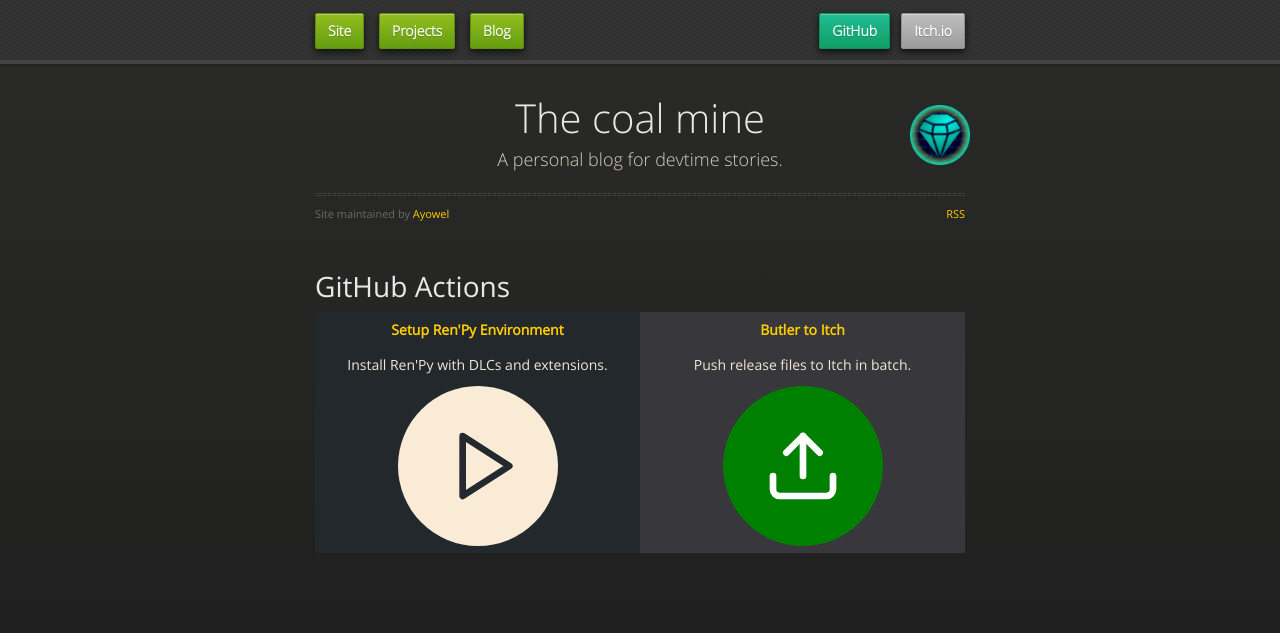
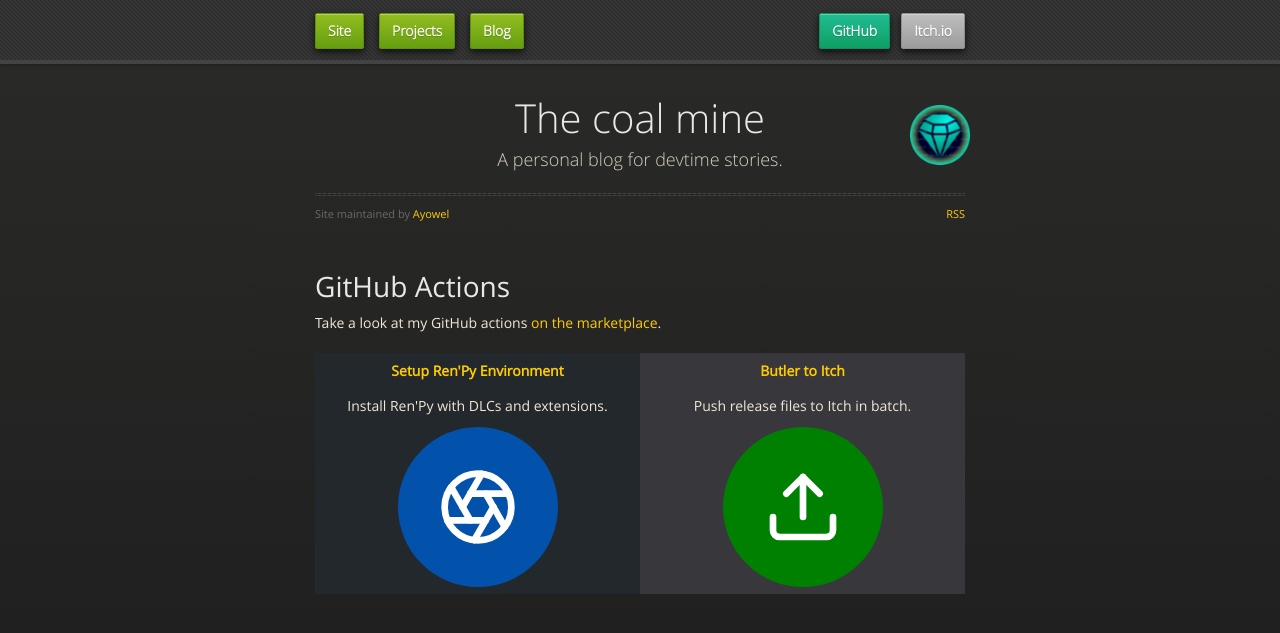
Before and after one commit to Ayowel/Ayowel.github.io, a Jekyll site: the page built from skeleton/projects/github.md, in a window 1280 px wide. Shown: the top 633 px of the page. Built offline with Jekyll 4.4.1, drawn with Linux system fonts in a browser that asks for light colours.

Commit message:
Update GitHub actions' links to point to repositories instead of marketplace pages and add marketplace search link

```diff
--- a/skeleton/projects/github.md
+++ b/skeleton/projects/github.md
@@ -6,15 +6,17 @@ permalink: /projects/github
 
 # GitHub Actions
 
+Take a look at my GitHub actions [on the marketplace](https://github.com/marketplace?type=actions&query=publisher%3AAyowel){:target="_blank"}.
+
 <dyntable>
     <cell>
-        <a href="https://github.com/marketplace/actions/setup-ren-py-environment" target="_blank"><heading>Setup Ren'Py Environment</heading></a>
+        <a href="https://github.com/Ayowel/renpy-setup-action" target="_blank"><heading>Setup Ren'Py Environment</heading></a>
         Install Ren'Py with DLCs and extensions.
-        <div class="icon-github" style="background-color: antiquewhite;">
-            <img title="Play icon" src="{{ "/assets/images/logos/actions/play.svg" | prepend: site.baseurl | prepend: site.url }}">
+        <div class="icon-github" style="background-color: #0252ab;">
+            <img title="Play icon" src="{{ "/assets/images/logos/actions/aperture.svg" | prepend: site.baseurl | prepend: site.url }}">
         </div>
     </cell><cell>
-        <a href="https://github.com/marketplace/actions/butler-to-itch" target="_blank"><heading>Butler to Itch</heading></a>
+        <a href="https://github.com/Ayowel/butler-to-itch" target="_blank"><heading>Butler to Itch</heading></a>
         Push release files to Itch in batch.
         <div class="icon-github" style="background-color: green;">
             <img title="Upload icon" src="{{ "/assets/images/logos/actions/upload.svg" | prepend: site.baseurl | prepend: site.url }}">
```
Also changed, not shown: assets/images/logos/actions/aperture.svg (added).
